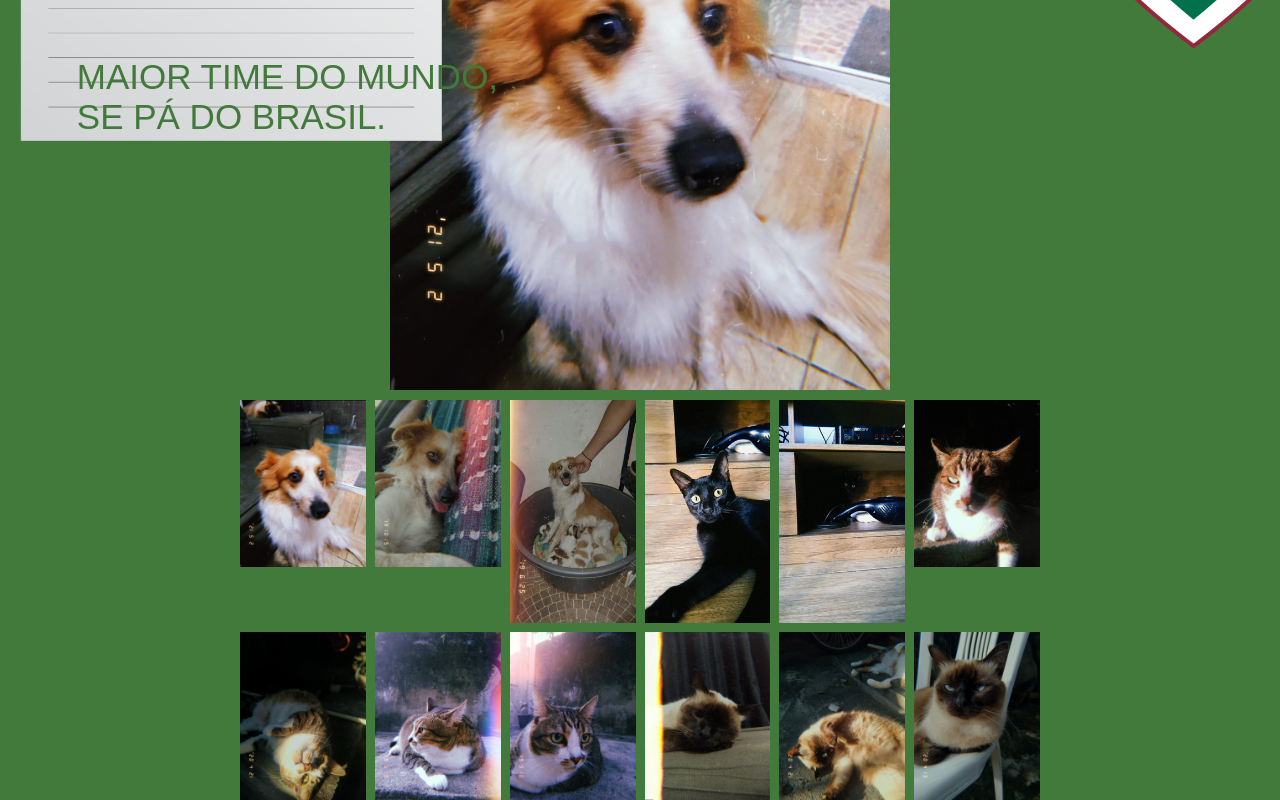
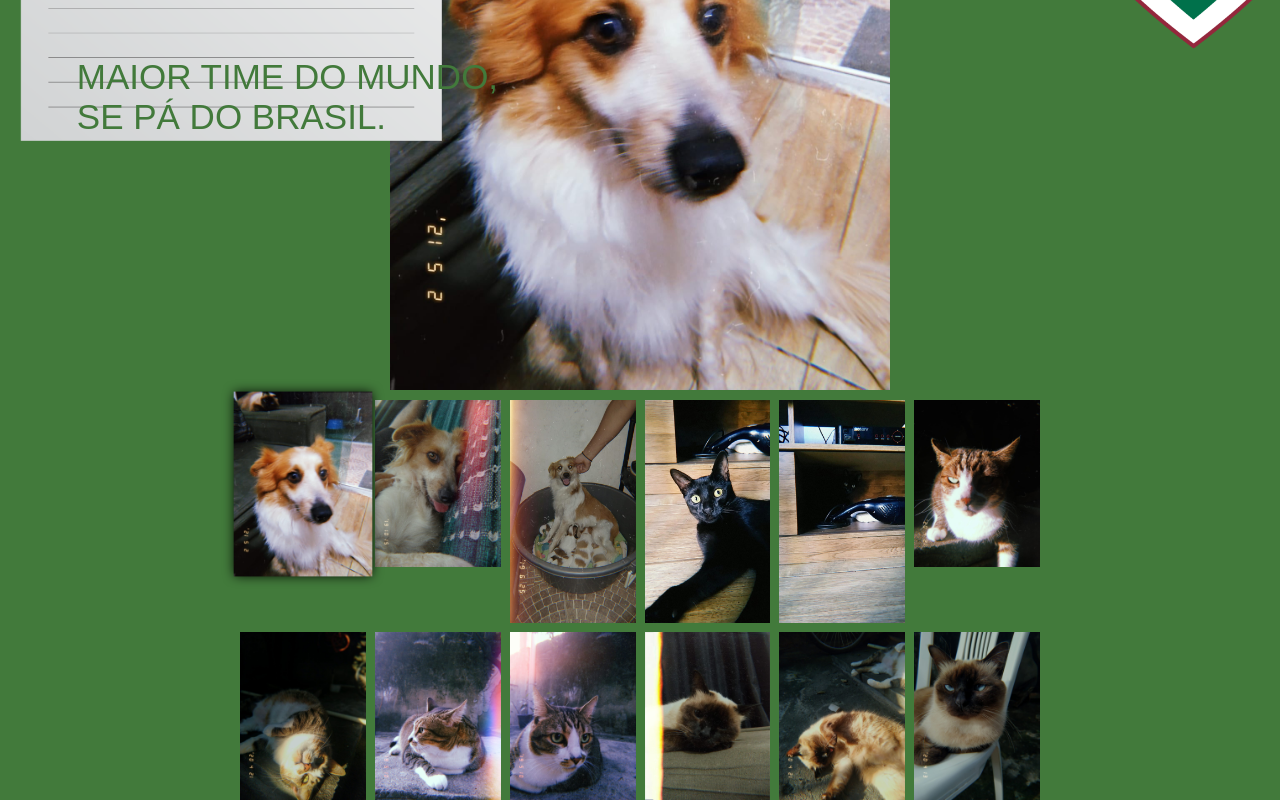
Before and after one commit to marcosgregorio/ccuffs-site, a plain HTML site: page index.html in a window 1280 px wide. In both pictures the pointer is over the item 302 px from the left and 2278 px from the top of the page. Shown: the part 1767-2567 px from the top of the page. Drawn offline with Linux system fonts and the light colour scheme; a web font is replaced by a local one.

Commit message:
melhorando a galeria de fotos

```diff
--- a/css/style.css
+++ b/css/style.css
@@ -200,6 +200,15 @@ a:hover{
     margin-top: 10px;
 
 }
+
+#galeria ul li :hover {
+    transform: scale(1.1);
+    transition: 0.3s;
+    cursor: pointer;
+    /*  horizontal, vertical, blur, spread*/
+    box-shadow: 0px 0px 10px 0px #000;
+}
+
 .fundo{
     margin-top: 2px;
     background:#427A3B;
```
